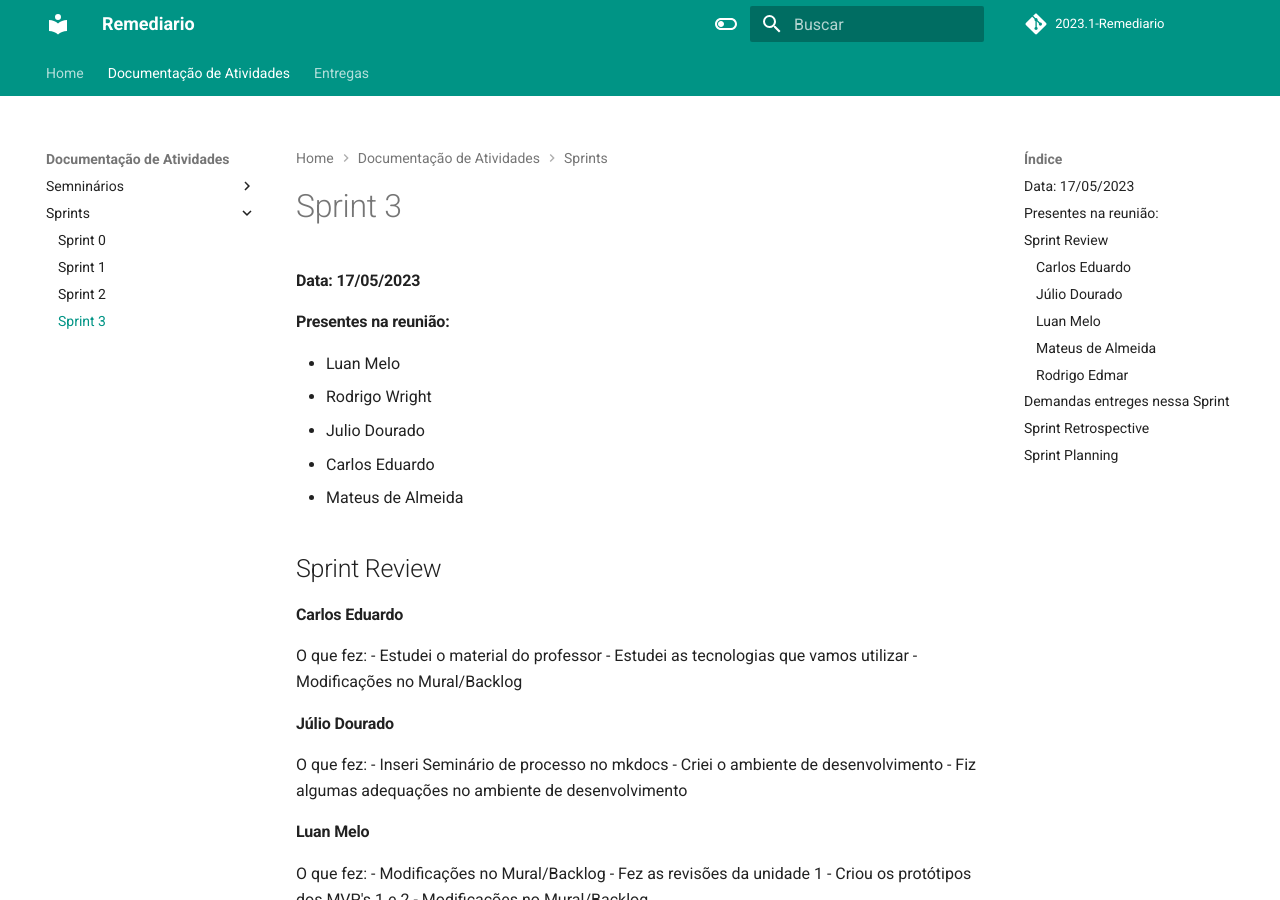
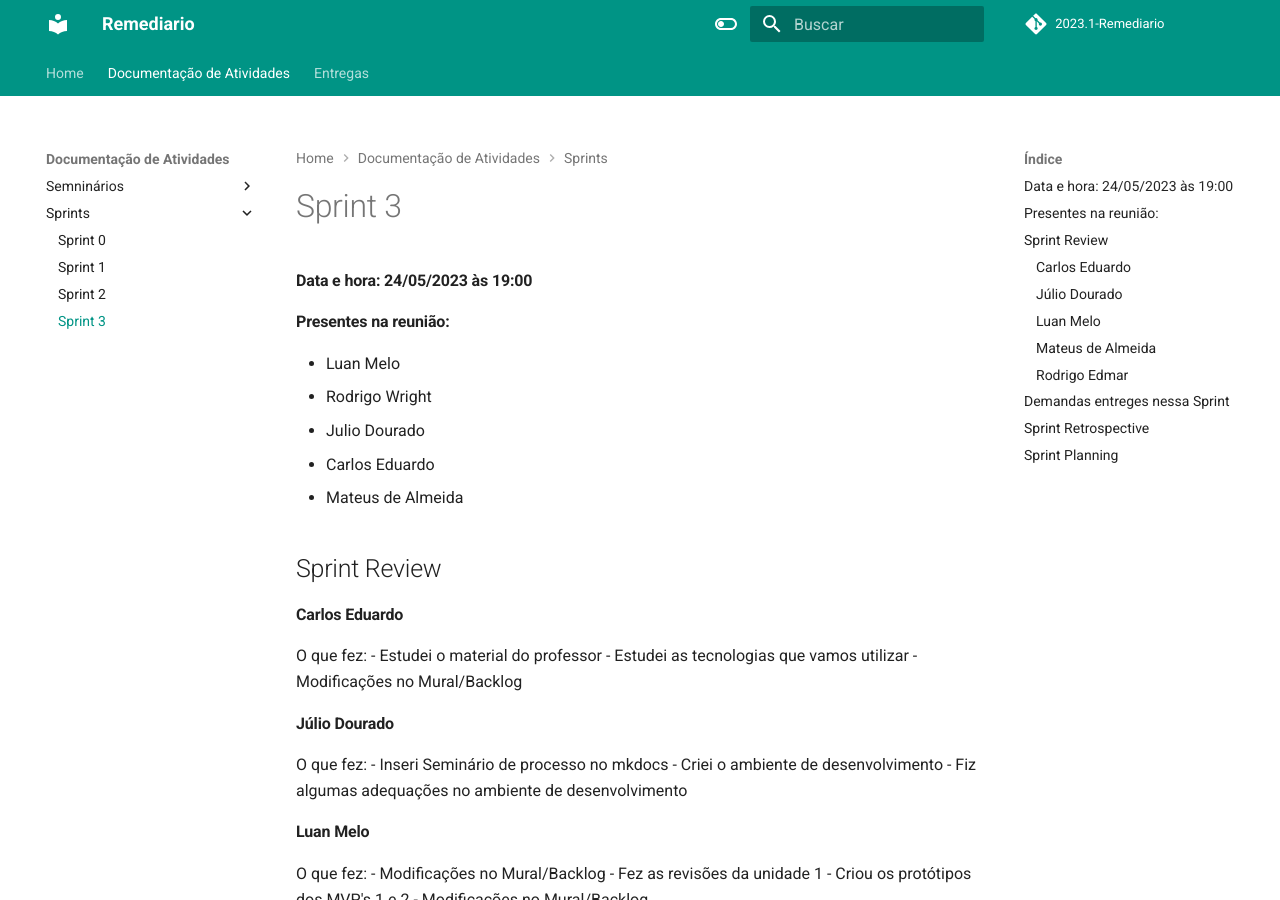
Before and after one commit to mdsreq-fga-unb/2023.1-Remediario, an MkDocs documentation site: the page built from docs/documentacao/Sprints/Sprint3.md, in a window 1280 px wide and 900 px high. Built offline with MkDocs 1.6.1 and Material for MkDocs 9.7.7, drawn with Linux system fonts in a browser that asks for light colours; comment, search, counter and statistics services are not loaded.

Commit message:
Update Sprint3.md

```diff
--- a/docs/documentacao/Sprints/Sprint3.md
+++ b/docs/documentacao/Sprints/Sprint3.md
@@ -1,4 +1,4 @@
-#### Data: 17/05/2023
+#### Data e hora: 24/05/2023 às 19:00
 #### Presentes na reunião:
 
 - Luan Melo
```
